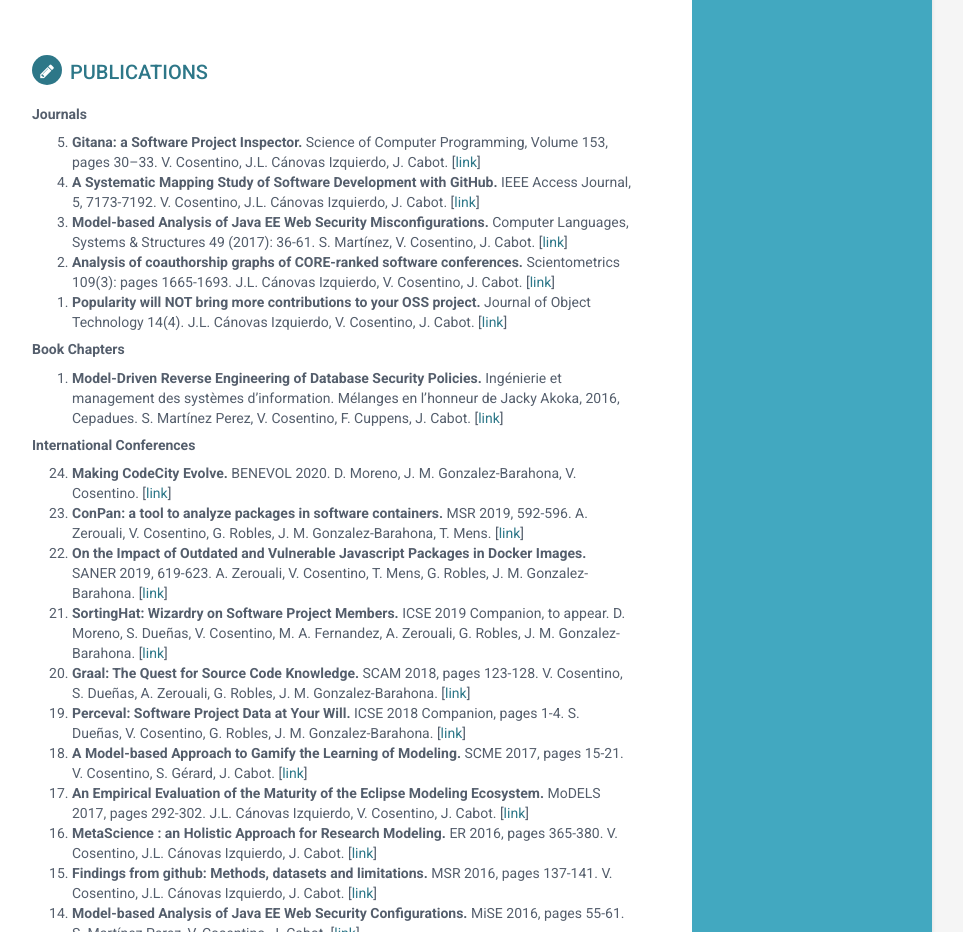
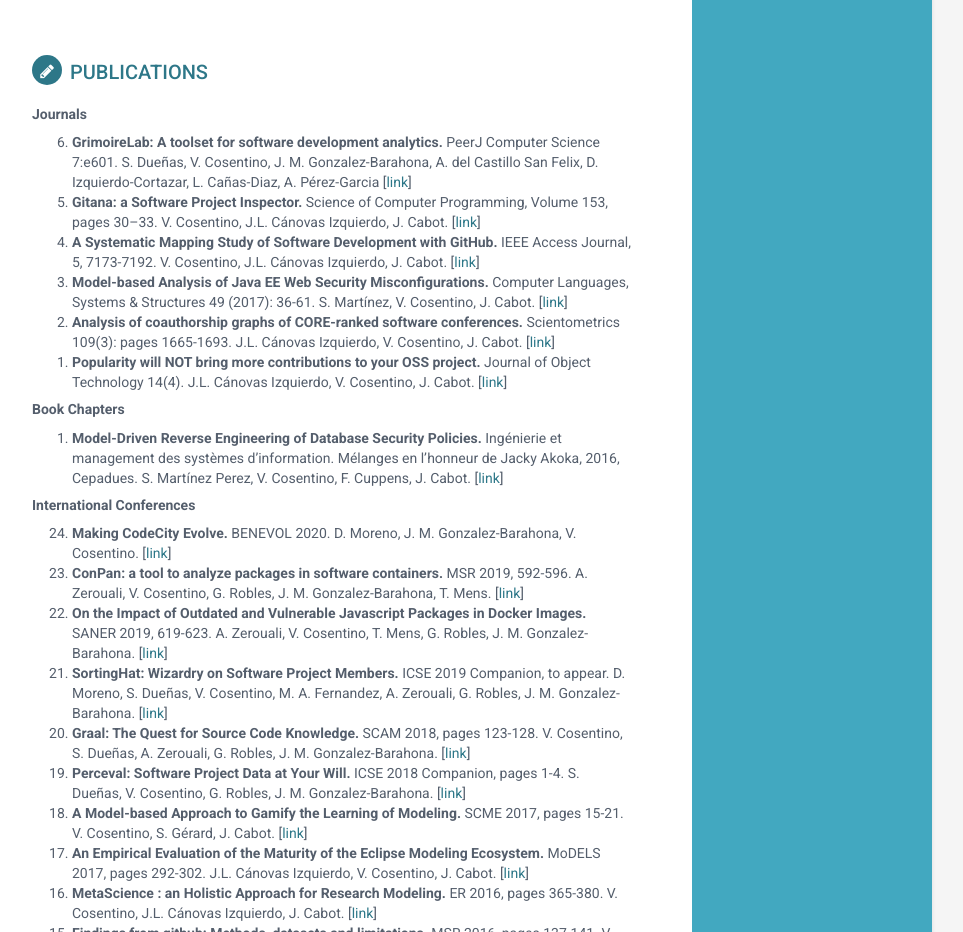
Before and after one commit to valeriocos/valeriocos.github.io, a plain HTML site: page index.html in a window 1280 px wide. Shown: the part 2442-3374 px from the top of the page, without its empty margins (188-1151 px from the left). Drawn offline with Linux system fonts and the light colour scheme; files whose address does not match are found by name.

Commit message:
Add grimoirelab journal

```diff
--- a/index.html
+++ b/index.html
@@ -290,6 +290,12 @@
 				<div class="item">
 					<h5 class="level-title">Journals</h5>
 					<ol reversed>
+						<li>
+							<b>GrimoireLab: A toolset for software development analytics.</b>
+							PeerJ Computer Science 7:e601.
+							S. Dueñas, V. Cosentino, J. M. Gonzalez-Barahona, A. del Castillo San Felix, D. Izquierdo-Cortazar, L. Cañas-Diaz, A. Pérez-Garcia
+							[<a href="https://peerj.com/articles/cs-601/">link</a>]
+						</li>
 						<li>
 							<b>Gitana: a Software Project Inspector.</b>
 							Science of Computer Programming, Volume 153, pages 30–33.
```
